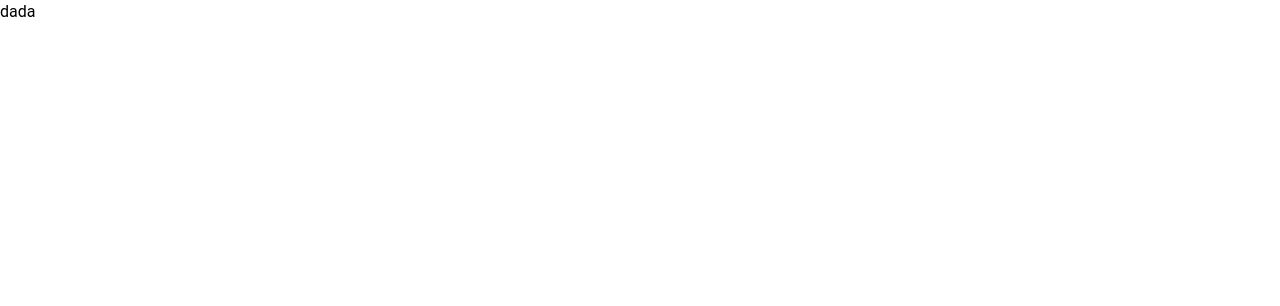
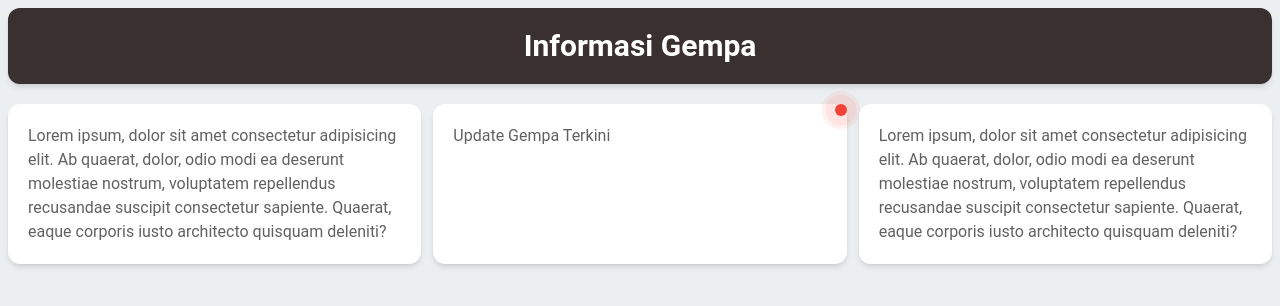
Before and after one commit to gaworcrack/tot, a React (Vite) app: page /informasi-gempa in a window 1280 px wide. Shown: the top 306 px of the page. Built offline with nearby package versions, Linux system fonts and the light colour scheme.

Commit message:
update:gempa update

```diff
--- a/index.html
+++ b/index.html
@@ -13,7 +13,7 @@
     />
     <title>Earthquake Detection</title>
   </head>
-  <body>
+  <body class="bg-blue-gray-50">
     <div id="root"></div>
     <script
       type="module"
--- a/src/pages/informasi-gempa/gempa-update/GempaUpdate.jsx
+++ b/src/pages/informasi-gempa/gempa-update/GempaUpdate.jsx
@@ -1,9 +1,39 @@
+import { Badge, Card } from '@material-tailwind/react';
 import React from 'react';
 
 const GempaUpdate = () => {
   return (
     <>
-      <div>dada</div>
+      <div className="w-full p-2 ">
+        <Card className="w-full p-5 text-center text-white bg-[#3B3030]">
+          <h1 className="text-3xl font-bold">Informasi Gempa</h1>
+        </Card>
+
+        <div className="grid gap-3 my-5 grid-col-1 lg:grid-cols-3">
+          <Card className="p-5">
+            Lorem ipsum, dolor sit amet consectetur adipisicing elit. Ab
+            quaerat, dolor, odio modi ea deserunt molestiae nostrum, voluptatem
+            repellendus recusandae suscipit consectetur sapiente. Quaerat, eaque
+            corporis iusto architecto quisquam deleniti?
+          </Card>
+
+          <Card className="p-5">
+            <div className="flex items-center justify-center">
+              <span className="absolute bg-red-500 rounded-full -top-1 -right-1 animate-ping size-5"></span>
+              <span className="absolute -top-0.5 animate-ping -right-0.5 bg-red-500 rounded-full size-4"></span>
+              <span className="absolute top-0 right-0 inline-flex bg-red-500 rounded-full size-3"></span>
+            </div>
+            <h1>Update Gempa Terkini</h1>
+          </Card>
+
+          <Card className="p-5">
+            Lorem ipsum, dolor sit amet consectetur adipisicing elit. Ab
+            quaerat, dolor, odio modi ea deserunt molestiae nostrum, voluptatem
+            repellendus recusandae suscipit consectetur sapiente. Quaerat, eaque
+            corporis iusto architecto quisquam deleniti?
+          </Card>
+        </div>
+      </div>
     </>
   );
 };
```
